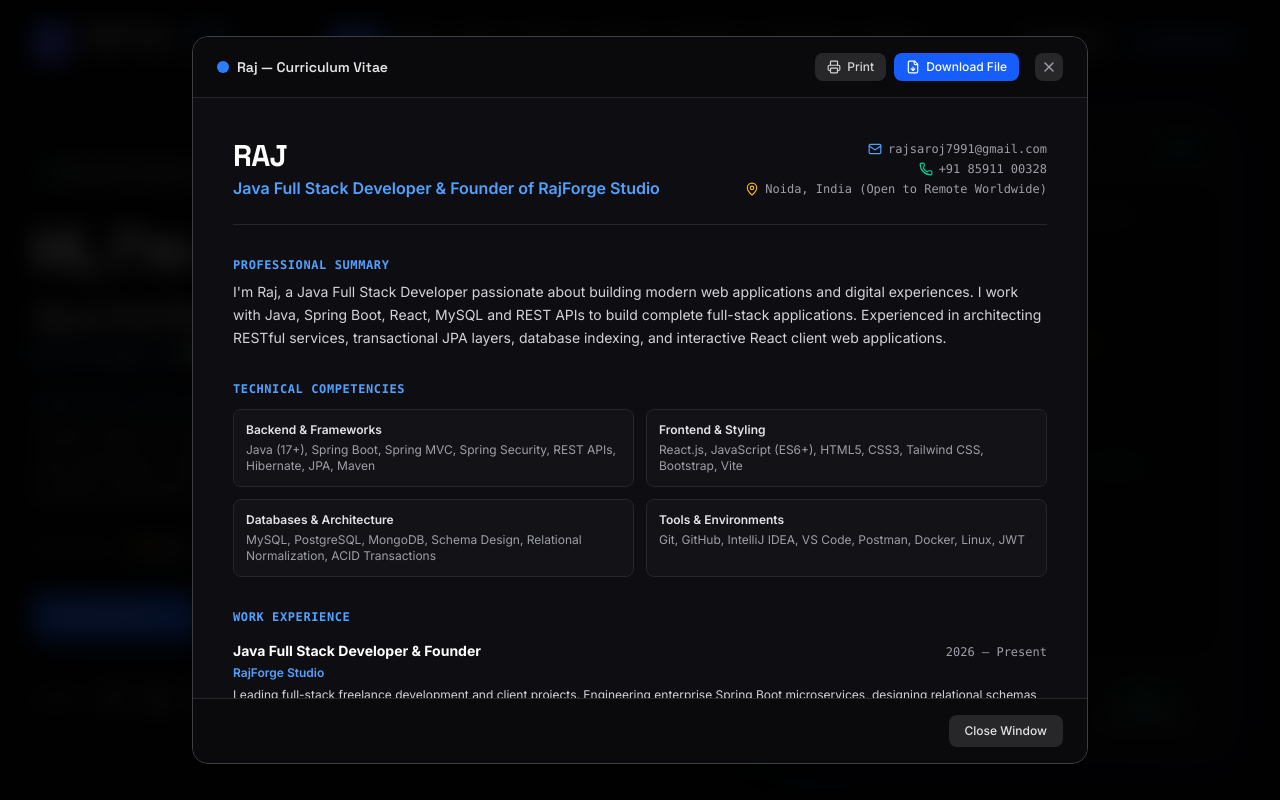
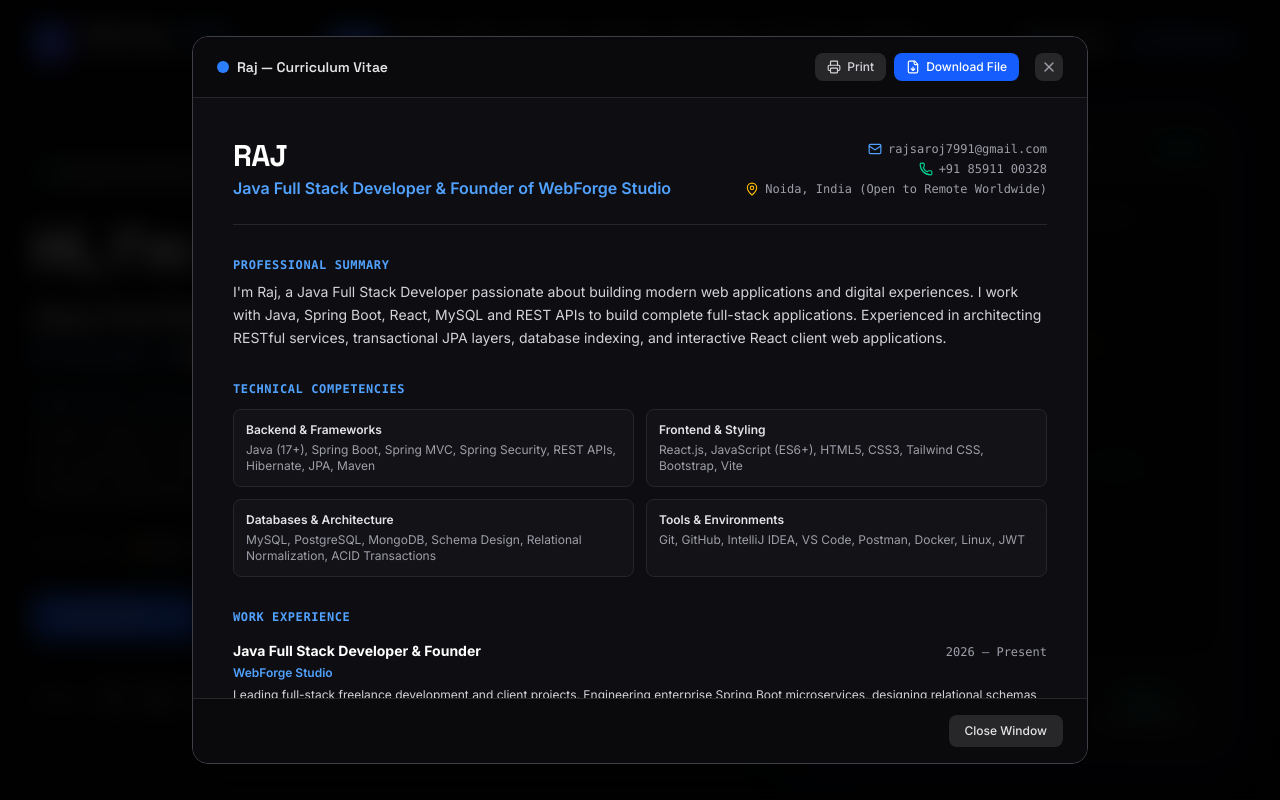
Before and after one commit to RajSaroj85/webForge-Studios, a React (Vite) app: page / in a window 1280 px wide. Both pictures are taken after a click on the button "Resume". Shown: the top 800 px of the page. Built offline with nearby package versions, Linux system fonts and the light colour scheme.

Commit message:
Update ResumeModal.tsx

```diff
--- a/src/components/ResumeModal.tsx
+++ b/src/components/ResumeModal.tsx
@@ -32,7 +32,7 @@ CORE TECHNICAL SKILLS
 - Tools & DevOps: Git, GitHub, IntelliJ IDEA, VS Code, Postman, Docker, Linux
 
 FEATURED EXPERIENCE
-1. Java Full Stack Developer & Founder | RajForge Studio (2026 - Present)
+1. Java Full Stack Developer & Founder | WebForge Studio (2026 - Present)
    - Architecting scalable web applications and Spring Boot microservices
    - Implementing role-based JWT authentication and JPA entity mappings
    - Delivering full-stack client solutions with modern React frontends
@@ -111,7 +111,7 @@ ${profile.education || 'Bachelor of Technology in Computer Science & Engineering
                   RAJ
                 </h1>
                 <h2 className="text-base font-semibold text-blue-400 mt-0.5">
-                  Java Full Stack Developer & Founder of RajForge Studio
+                  Java Full Stack Developer & Founder of WebForge Studio
                 </h2>
               </div>
               <div className="space-y-1 text-xs text-zinc-400 font-mono sm:text-right">
@@ -188,7 +188,7 @@ ${profile.education || 'Bachelor of Technology in Computer Science & Engineering
                   </h4>
                   <span className="text-xs font-mono text-zinc-400">2026 – Present</span>
                 </div>
-                <div className="text-xs font-semibold text-blue-400">RajForge Studio</div>
+                <div className="text-xs font-semibold text-blue-400">WebForge Studio</div>
                 <p className="text-xs text-zinc-300 leading-relaxed mt-1">
                   Leading full-stack freelance development and client projects. Engineering enterprise Spring Boot microservices, designing relational schemas in MySQL, and building user-centric React frontends.
                 </p>
```
